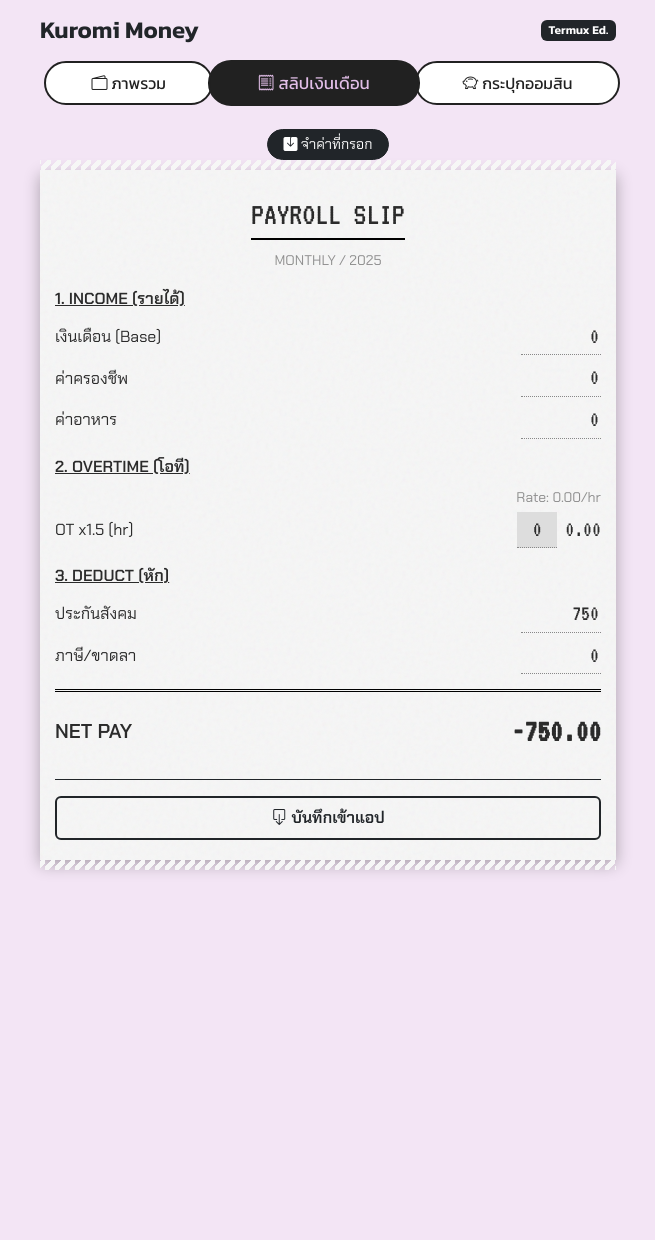
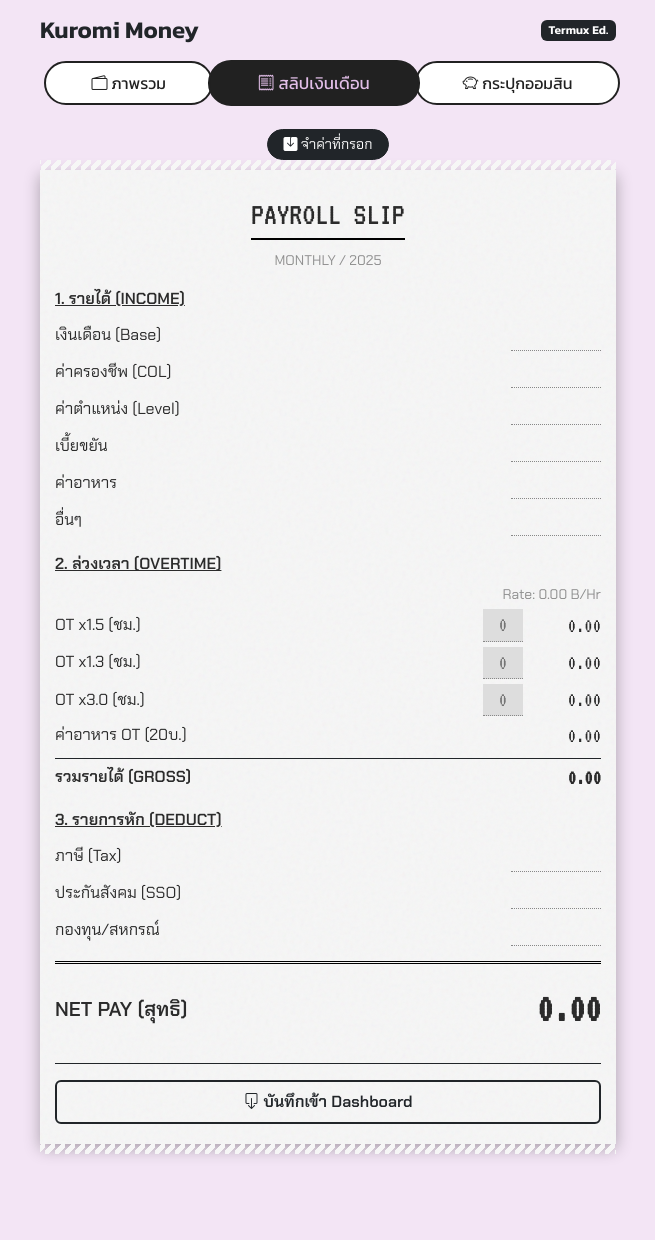
Before and after one commit to Ze4llaboizeng/mymoney, a Flask app: page / in a window 1280 px wide, after a click on "สลิปเงินเดือน". Shown: the whole page, without its empty margins (312-967 px from the left). Before the commit the page ends 873 px from the top, so only its background shows below. Run offline with Flask 3, Linux system fonts and the light colour scheme.

Commit message:
Update index.html

```diff
--- a/templates/index.html
+++ b/templates/index.html
@@ -3,7 +3,7 @@
 <head>
     <meta charset="UTF-8">
     <meta name="viewport" content="width=device-width, initial-scale=1.0">
-    <title>Kuromi Money & Retro Slip</title>
+    <title>Kuromi Money Manager</title>
     <link href="https://fonts.googleapis.com/css2?family=Kanit:wght@300;400;600&family=Chakra+Petch:wght@400;600&family=VT323&display=swap" rel="stylesheet">
     <link href="https://cdn.jsdelivr.net/npm/bootstrap@5.3.0/dist/css/bootstrap.min.css" rel="stylesheet">
     <link rel="stylesheet" href="https://cdn.jsdelivr.net/npm/bootstrap-icons@1.11.0/font/bootstrap-icons.css">
@@ -25,7 +25,7 @@
         /* Kuromi Card */
         .k-card { background: white; border: 2px solid var(--k-dark); border-radius: 18px; box-shadow: 4px 4px 0px rgba(0,0,0,0.8); margin-bottom: 15px; }
 
-        /* === PIGGY BANK UI (CSS Art) === */
+        /* === PIGGY BANK UI === */
         .piggy-jar {
             background: #f8bbd0;
             border: 3px solid #880e4f;
@@ -35,7 +35,6 @@
             margin-bottom: 25px;
             box-shadow: 0 5px 15px rgba(233, 30, 99, 0.2);
         }
-        /* หูหมู */
         .piggy-jar::before, .piggy-jar::after {
             content: ''; position: absolute; top: -15px; width: 40px; height: 40px;
             background: #f8bbd0; border: 3px solid #880e4f; border-radius: 10px; z-index: -1;
@@ -43,14 +42,12 @@
         .piggy-jar::before { left: 20px; transform: rotate(-20deg); }
         .piggy-jar::after { right: 20px; transform: rotate(20deg); }
 
-        /* จมูกหมู */
         .piggy-nose {
             width: 60px; height: 35px; background: #f48fb1; border: 2px solid #880e4f;
             border-radius: 50%; margin: 0 auto 10px auto; display: flex; justify-content: center; align-items: center; gap: 10px;
         }
         .nostril { width: 8px; height: 12px; background: #880e4f; border-radius: 50%; }
 
-        /* Progress Bar ในกระปุก */
         .piggy-progress {
             height: 25px; background: white; border: 2px solid #880e4f; border-radius: 15px; overflow: hidden;
         }
@@ -59,7 +56,7 @@
             transition: width 0.5s;
         }
 
-        /* === RETRO RECEIPT THEME (Scoped) === */
+        /* === RETRO RECEIPT THEME (Copy from Salary.html) === */
         .retro-wrapper {
             font-family: 'Chakra Petch', sans-serif;
             color: #2b2b2b;
@@ -82,13 +79,15 @@
             background: linear-gradient(135deg, transparent 33%, #f6f6f6 33%, #f6f6f6 66%, transparent 66%) -5px 0 / 10px 100% repeat-x;
         }
         .retro-input {
-            font-family: 'VT323', monospace; font-size: 1.4rem; border: none; border-bottom: 1px dotted #888;
-            background: transparent; text-align: right; width: 80px; color: #2b2b2b;
+            font-family: 'VT323', monospace; font-size: 1.3rem; border: none; border-bottom: 1px dotted #888;
+            background: transparent; text-align: right; width: 90px; color: #2b2b2b;
         }
         .retro-input:focus { outline: none; background: #e0e0e0; border-bottom: 1px solid black; }
         .vt-font { font-family: 'VT323', monospace; font-size: 1.4rem; }
-        .retro-row { display: flex; justify-content: space-between; align-items: center; margin-bottom: 5px; }
+        .retro-row { display: flex; justify-content: space-between; align-items: center; margin-bottom: 5px; line-height: 1.4; }
         .retro-brand { font-family: 'VT323', monospace; font-size: 2rem; border-bottom: 2px solid black; display: inline-block; margin-bottom: 10px; }
+        .hrs-input { width: 40px; text-align: center; background: #ddd; }
+        .amt-text { font-family: 'VT323', monospace; font-size: 1.3rem; min-width: 70px; text-align: right; display: inline-block; }
 
     </style>
 </head>
@@ -165,40 +164,68 @@
                         <div class="small opacity-50 mb-3">MONTHLY / 2025</div>
                     </div>
 
-                    <div class="fw-bold text-decoration-underline mb-2">1. INCOME (รายได้)</div>
-                    <div class="retro-row"><span>เงินเดือน (Base)</span> <input type="text" id="s_base" class="retro-input" onblur="calcSalary()" value="{{ salary_preset.get('s_base', 0) }}"></div>
-                    <div class="retro-row"><span>ค่าครองชีพ</span> <input type="text" id="s_other" class="retro-input" onblur="calcSalary()" value="{{ salary_preset.get('s_other', 0) }}"></div>
-                    <div class="retro-row"><span>ค่าอาหาร</span> <input type="text" id="s_food" class="retro-input" onblur="calcSalary()" value="{{ salary_preset.get('s_food', 0) }}"></div>
+                    <div class="fw-bold text-decoration-underline mb-2">1. รายได้ (INCOME)</div>
+                    <div class="retro-row"><span>เงินเดือน (Base)</span> <input type="text" id="s_salary" class="retro-input" onblur="calcSalary()" value="{{ salary_preset.get('s_salary', '') }}"></div>
+                    <div class="retro-row"><span>ค่าครองชีพ (COL)</span> <input type="text" id="s_col" class="retro-input" onblur="calcSalary()" value="{{ salary_preset.get('s_col', '') }}"></div>
+                    <div class="retro-row"><span>ค่าตำแหน่ง (Level)</span> <input type="text" id="s_level" class="retro-input" onblur="calcSalary()" value="{{ salary_preset.get('s_level', '') }}"></div>
+                    <div class="retro-row"><span>เบี้ยขยัน</span> <input type="text" id="s_diligence" class="retro-input" onblur="calcSalary()" value="{{ salary_preset.get('s_diligence', '') }}"></div>
+                    <div class="retro-row"><span>ค่าอาหาร</span> <input type="text" id="s_food" class="retro-input" onblur="calcSalary()" value="{{ salary_preset.get('s_food', '') }}"></div>
+                    <div class="retro-row"><span>อื่นๆ</span> <input type="text" id="s_other" class="retro-input" onblur="calcSalary()" value="{{ salary_preset.get('s_other', '') }}"></div>
 
-                    <div class="fw-bold text-decoration-underline mb-2 mt-3">2. OVERTIME (โอที)</div>
-                    <div class="text-end small opacity-50 mb-1">Rate: <span id="ot_rate_display">0</span>/hr</div>
+                    <div class="fw-bold text-decoration-underline mb-2 mt-3">2. ล่วงเวลา (OVERTIME)</div>
+                    <div class="text-end small opacity-50 mb-1">Rate: <span id="ot_rate_display">0.00</span> B/Hr</div>
+
                     <div class="retro-row">
-                        <span>OT x1.5 (hr)</span>
+                        <span>OT x1.5 (ชม.)</span>
                         <div class="d-flex align-items-center">
-                            <input type="text" id="ot_15_hr" class="retro-input me-2" style="width:40px; background:#ddd; text-align:center;" placeholder="hr" onblur="calcSalary()" value="{{ salary_preset.get('ot_15_hr', 0) }}">
-                            <span class="vt-font" id="ot_15_amt">0.00</span>
+                            <input type="text" id="ot_15_hr" class="retro-input hrs-input me-2" placeholder="0" onblur="calcSalary()" value="{{ salary_preset.get('ot_15_hr', '') }}">
+                            <span class="amt-text" id="ot_15_amt">0.00</span>
                         </div>
                     </div>
+                    <div class="retro-row">
+                        <span>OT x1.3 (ชม.)</span>
+                        <div class="d-flex align-items-center">
+                            <input type="text" id="ot_13_hr" class="retro-input hrs-input me-2" placeholder="0" onblur="calcSalary()" value="{{ salary_preset.get('ot_13_hr', '') }}">
+                            <span class="amt-text" id="ot_13_amt">0.00</span>
+                        </div>
+                    </div>
+                    <div class="retro-row">
+                        <span>OT x3.0 (ชม.)</span>
+                        <div class="d-flex align-items-center">
+                            <input type="text" id="ot_30_hr" class="retro-input hrs-input me-2" placeholder="0" onblur="calcSalary()" value="{{ salary_preset.get('ot_30_hr', '') }}">
+                            <span class="amt-text" id="ot_30_amt">0.00</span>
+                        </div>
+                    </div>
+                    <div class="retro-row">
+                        <span>ค่าอาหาร OT (20บ.)</span>
+                        <span class="amt-text" id="ot_food_amt">0.00</span>
+                    </div>
 
-                    <div class="fw-bold text-decoration-underline mb-2 mt-3">3. DEDUCT (หัก)</div>
-                    <div class="retro-row"><span>ประกันสังคม</span> <input type="text" id="d_sso" class="retro-input" onblur="calcSalary()" value="{{ salary_preset.get('d_sso', 750) }}"></div>
-                    <div class="retro-row"><span>ภาษี/ขาดลา</span> <input type="text" id="d_tax" class="retro-input" onblur="calcSalary()" value="{{ salary_preset.get('d_tax', 0) }}"></div>
+                    <div class="retro-row fw-bold mt-2 pt-1 border-top border-dark border-dashed">
+                        <span>รวมรายได้ (GROSS)</span>
+                        <span class="amt-text" id="gross_income">0.00</span>
+                    </div>
+
+                    <div class="fw-bold text-decoration-underline mb-2 mt-3">3. รายการหัก (DEDUCT)</div>
+                    <div class="retro-row"><span>ภาษี (Tax)</span> <input type="text" id="d_tax" class="retro-input" onblur="calcSalary()" value="{{ salary_preset.get('d_tax', '') }}"></div>
+                    <div class="retro-row"><span>ประกันสังคม (SSO)</span> <input type="text" id="d_sso" class="retro-input" onblur="calcSalary()" value="{{ salary_preset.get('d_sso', '') }}"></div>
+                    <div class="retro-row"><span>กองทุน/สหกรณ์</span> <input type="text" id="d_fund" class="retro-input" onblur="calcSalary()" value="{{ salary_preset.get('d_fund', '') }}"></div>
 
                     <div style="border-bottom: 3px double black; margin: 15px 0;"></div>
 
                     <div class="d-flex justify-content-between align-items-center">
-                        <span class="fw-bold fs-5">NET PAY</span>
-                        <span class="vt-font fw-bold fs-2" id="net_pay_display">0.00</span>
+                        <span class="fw-bold fs-5">NET PAY (สุทธิ)</span>
+                        <span class="vt-font fw-bold fs-1" id="net_pay_display">0.00</span>
                     </div>
 
                     <div class="mt-4 pt-3 border-top border-dark border-dashed">
                          <form action="/add" method="POST" id="salaryForm">
                             <input type="hidden" name="type" value="income">
                             <input type="hidden" name="category" value="เงินเดือน">
-                            <input type="hidden" name="note" value="เงินเดือน (Slip)">
+                            <input type="hidden" name="note" value="เงินเดือนสุทธิ">
                             <input type="hidden" name="amount" id="final_salary_amount">
                             <button type="button" onclick="submitSalary()" class="btn w-100 py-2 border-2 border-dark fw-bold" style="font-family:'Chakra Petch';">
-                                <i class="bi bi-box-arrow-down"></i> บันทึกเข้าแอป
+                                <i class="bi bi-box-arrow-down"></i> บันทึกเข้า Dashboard
                             </button>
                         </form>
                     </div>
@@ -274,12 +301,13 @@
         }
         toggleCategories();
 
-        // --- Retro Salary Logic ---
+        // --- Retro Salary Logic (Full Port) ---
         function safeEval(str) {
             try { return new Function('return ' + str)() || 0; } catch { return 0; }
         }
         function getVal(id) {
             let el = document.getElementById(id);
+            if(!el) return 0;
             let valStr = el.value;
             if(/[+\-*/]/.test(valStr)) {
                 let res = safeEval(valStr);
@@ -288,55 +316,81 @@
             }
             return parseFloat(valStr) || 0;
         }
+        function setTxt(id, val) {
+            document.getElementById(id).innerText = val.toLocaleString(undefined, {minimumFractionDigits:2, maximumFractionDigits:2});
+        }
 
         function calcSalary() {
-            let base = getVal('s_base');
+            // 1. Income
+            let salary = getVal('s_salary');
+            let col = getVal('s_col');
+            let level = getVal('s_level');
+            let diligence = getVal('s_diligence');
+            let food = getVal('s_food');
             let other = getVal('s_other');
-            let food = getVal('s_food');
 
-            // Calc Rate (Base / 30 / 8)
+            // OT Rate Calculation: (Base + COL + Level) / 30 / 8
+            let baseForOt = salary + col + level;
             let rate = 0;
-            if(base > 0) rate = base / 30 / 8;
-            document.getElementById('ot_rate_display').innerText = rate.toFixed(2);
+            if (baseForOt > 0) rate = (baseForOt / 30) / 8;
+            setTxt('ot_rate_display', rate);
 
-            // OT
-            let ot15_hr = getVal('ot_15_hr');
-            let ot15_amt = rate * 1.5 * ot15_hr;
-            document.getElementById('ot_15_amt').innerText = ot15_amt.toLocaleString(undefined, {minimumFractionDigits:2, maximumFractionDigits:2});
+            // OT Amounts
+            let h15 = getVal('ot_15_hr');
+            let h13 = getVal('ot_13_hr');
+            let h30 = getVal('ot_30_hr');
 
-            // Deduct
+            let amt15 = rate * 1.5 * h15;
+            let amt13 = rate * 1.3 * h13;
+            let amt30 = rate * 3.0 * h30;
+
+            setTxt('ot_15_amt', amt15);
+            setTxt('ot_13_amt', amt13);
+            setTxt('ot_30_amt', amt30);
+
+            // OT Food (20 THB per hr)
+            let totalOtHrs = h15 + h13 + h30;
+            let otFoodAmt = totalOtHrs * 20;
+            setTxt('ot_food_amt', otFoodAmt);
+
+            // Gross Income
+            let gross = baseForOt + diligence + food + other + amt15 + amt13 + amt30 + otFoodAmt;
+            setTxt('gross_income', gross);
+
+            // 2. Deduct
+            let tax = getVal('d_tax');
             let sso = getVal('d_sso');
-            let tax = getVal('d_tax');
+            let fund = getVal('d_fund');
+            let totalDeduct = tax + sso + fund;
 
-            let totalIncome = base + other + food + ot15_amt;
-            let totalDeduct = sso + tax;
-            let net = totalIncome - totalDeduct;
+            // 3. Net Pay
+            let net = gross - totalDeduct;
+            setTxt('net_pay_display', net);
 
-            document.getElementById('net_pay_display').innerText = net.toLocaleString(undefined, {minimumFractionDigits:2, maximumFractionDigits:2});
+            // Set for form submit
             document.getElementById('final_salary_amount').value = net;
         }
 
         function submitSalary() {
             calcSalary();
-            if(confirm("ยืนยันการบันทึกยอดเงินเดือน?")) {
+            if(confirm("ยืนยันการบันทึกยอดเงินเดือนนี้?")) {
                 document.getElementById('salaryForm').submit();
             }
         }
 
         function savePreset() {
-            const data = {
-                s_base: document.getElementById('s_base').value,
-                s_other: document.getElementById('s_other').value,
-                s_food: document.getElementById('s_food').value,
-                ot_15_hr: document.getElementById('ot_15_hr').value,
-                d_sso: document.getElementById('d_sso').value,
-                d_tax: document.getElementById('d_tax').value
-            };
+            // Collect all inputs to save
+            const preset = {};
+            const inputs = document.querySelectorAll('.retro-input');
+            inputs.forEach(input => {
+                preset[input.id] = input.value;
+            });
+
             fetch('/save_salary_preset', {
                 method: 'POST',
                 headers: {'Content-Type': 'application/json'},
-                body: JSON.stringify(data)
-            }).then(() => alert("จำค่าให้แล้ว! เดือนหน้ามาใหม่ได้เลย"));
+                body: JSON.stringify(preset)
+            }).then(() => alert("จำค่าทุกช่องเรียบร้อย!"));
         }
 
         // Init
```
